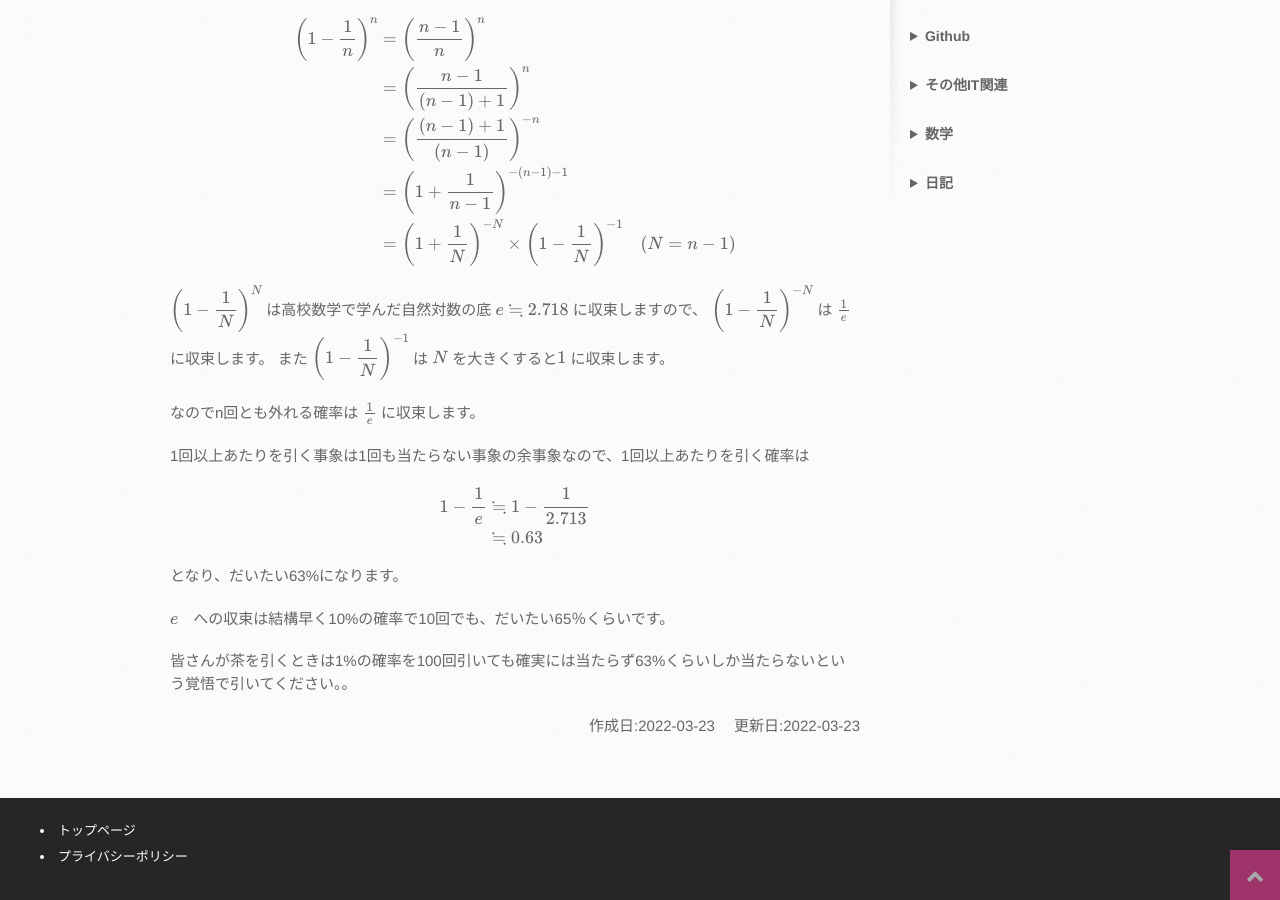
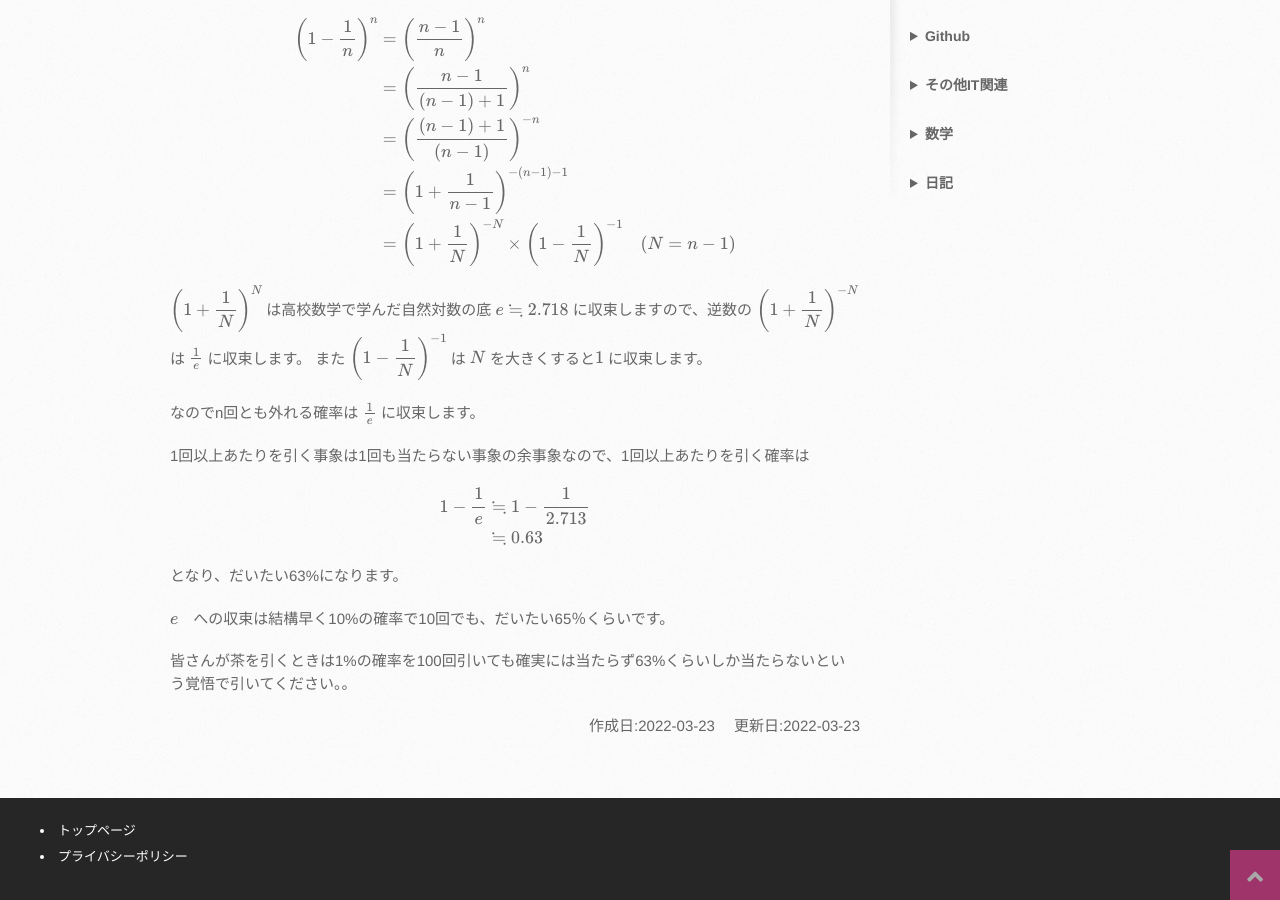
Before and after one commit to mtaketani113/mtaketani113.github.io, a Jekyll site: the page built from math/set/GachaProbability.md, in a window 1280 px wide and 900 px high, scrolled down 578 px. Built offline with Jekyll 4.4.1, drawn with Linux system fonts in a browser that asks for light colours; nearby versions of some CDN libraries; comment, search, counter and statistics services are not loaded; the repository's description, which GitHub fills in, is left out.

Commit message:
誤記訂正

```diff
--- a/math/set/GachaProbability.md
+++ b/math/set/GachaProbability.md
@@ -32,8 +32,8 @@ $$
 \end{align*}
 $$
 
-$$ \left(1 - \displaystyle\frac{1}{N}\right)^N $$ は高校数学で学んだ自然対数の底 $$ e ≒ 2.718 $$
-に収束しますので、 $$ \left(1 - \displaystyle\frac{1}{N}\right)^{-N} $$ は $$ \frac{1}{e} $$ に収束します。
+$$ \left(1 + \displaystyle\frac{1}{N}\right)^N $$ は高校数学で学んだ自然対数の底 $$ e ≒ 2.718 $$
+に収束しますので、逆数の $$ \left(1 + \displaystyle\frac{1}{N}\right)^{-N} $$ は $$ \frac{1}{e} $$ に収束します。
 また $$ \left(1 - \displaystyle\frac{1}{N}\right)^{-1} $$ は $$ N $$ を大きくすると$$ 1 $$ に収束します。
 
 なのでn回とも外れる確率は $$ \frac{1}{e} $$ に収束します。
```
